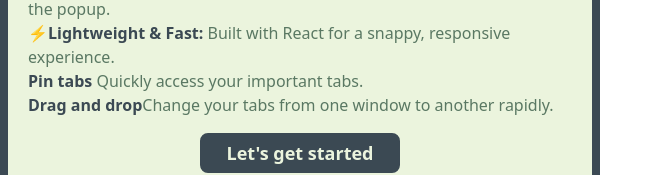
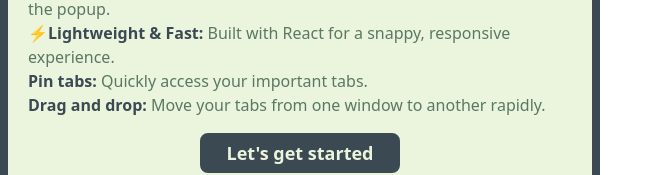
Before and after one commit to AdityaMittal08/Tab_Manager, a React (Vite) app in the folder tab-manager/: page /#/ in a window 1280 px wide. Shown: the part 391-566 px from the top of the page, without its empty margins (0-663 px from the left). Built offline with nearby package versions, Linux system fonts and the light colour scheme.

Commit message:
changes in text

```diff
--- a/tab-manager/src/components/Title.jsx
+++ b/tab-manager/src/components/Title.jsx
@@ -19,12 +19,12 @@ const Features = [
     statement: "Built with React for a snappy, responsive experience.",
   },
   {
-    topic: "Pin tabs ",
+    topic: "Pin tabs: ",
     statement: "Quickly access your important tabs.",
   },
   {
-    topic: "Drag and drop",
-    statement: "Change your tabs from one window to another rapidly.",
+    topic: "Drag and drop: ",
+    statement: "Move your tabs from one window to another rapidly.",
   },
 ];
 
```
